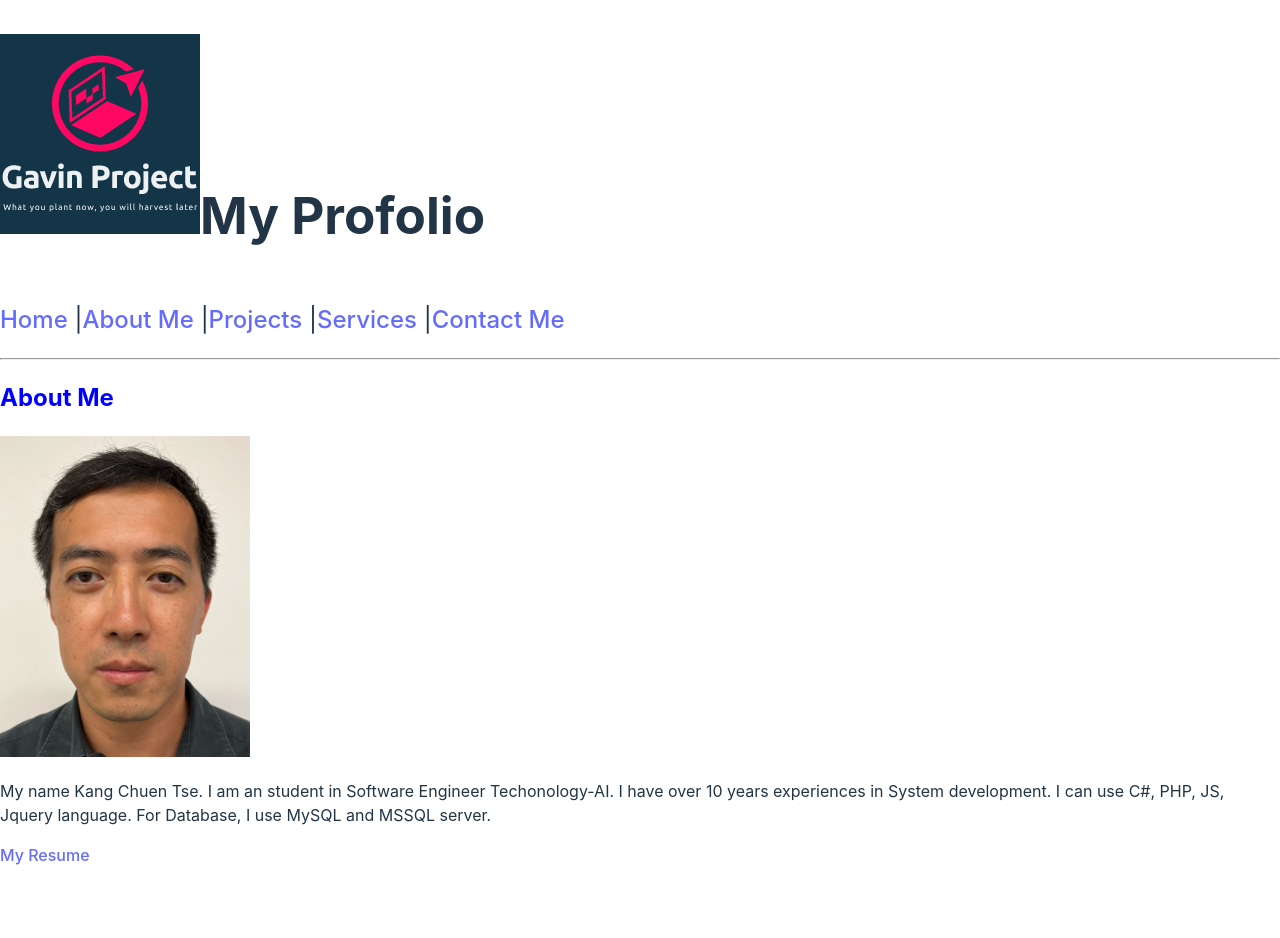
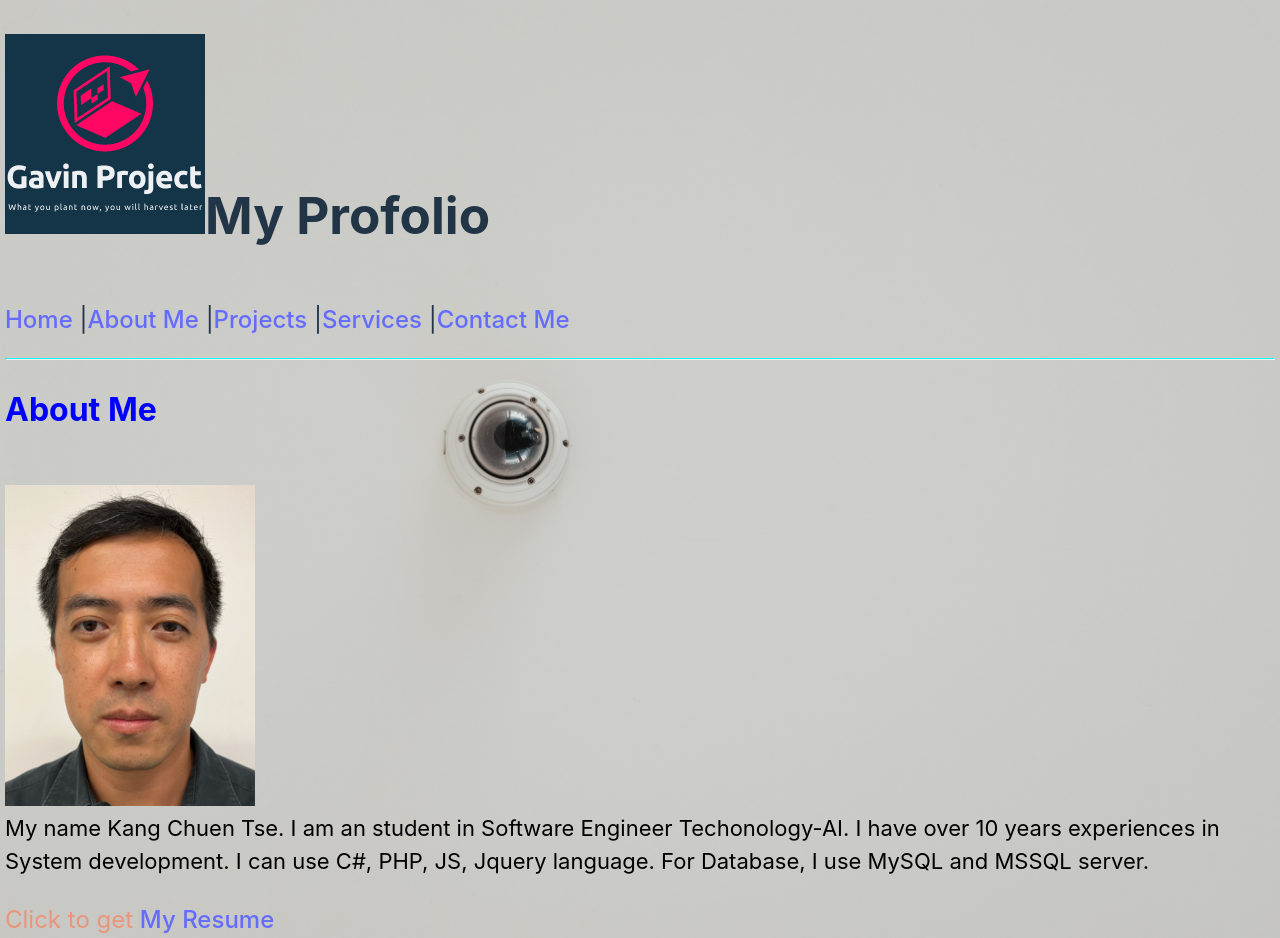
Before and after one commit to gavinlikewind/COMP229SEC002W24_LabAssignment1, a React (Vite) app in the folder LabAssignment1/: page /aboutme in a window 1280 px wide. Before the commit the page ends 867 px from the top, so only its background shows below. Built offline with nearby package versions, Linux system fonts and the light colour scheme.

Commit message:
- layout adjust - add comment

```diff
--- a/LabAssignment1/pages/AboutMe .jsx
+++ b/LabAssignment1/pages/AboutMe .jsx
@@ -2,9 +2,13 @@ export default function AboutMe(){
     return(
         <>
             <h2>About Me</h2>
+            <br />
             <img class="myImage" src="../images/IMG_0702.PNG" />
-            <p>My name Kang Chuen Tse. I am an student in Software Engineer Techonology-AI. I have over 10 years experiences in System development. I can use C#, PHP, JS, Jquery language. For Database, I use MySQL and MSSQL server.</p>
-            <a href="../src/myResume.pdf" download >My Resume</a>
+            <br />
+            <span className="subDetail">My name Kang Chuen Tse. I am an student in Software Engineer Techonology-AI. I have over 10 years experiences in System development. I can use C#, PHP, JS, Jquery language. For Database, I use MySQL and MSSQL server.</span>
+            <br />
+            <br />
+            <span className="aboutmeLinkText">Click to get <a href="../src/myResume.pdf" download >My Resume</a></span>
         </>
 
     );
--- a/LabAssignment1/pages/ContactMe.jsx
+++ b/LabAssignment1/pages/ContactMe.jsx
@@ -35,6 +35,7 @@ export default function ContactMe(){
 
             </script>
             <h2>Contact Me</h2>
+            {/* contact me method list */}
             <ul className="ulContactUs">
                 <li >
                     <div>
@@ -62,6 +63,9 @@ export default function ContactMe(){
             </ul>
 
             <br />
+
+            {/* sending message form */}
+
             <h3>Or send message to me by below form</h3>
             <form method="post" onSubmit={processSubmit}>
                 <table cellPadding="5" cellSpacing="5">
@@ -88,7 +92,7 @@ export default function ContactMe(){
                             <td colSpan="3"><textarea className="messageText" id="txtMessage" name="txtMessage" rows="10" columns="500" required="required"></textarea></td>
                         </tr>
                         <tr>
-                            <td colSpan="4"><input type="submit" id="btnSubmit" value="Send" /></td>
+                            <td colSpan="4"><input className='btnSubmit' type="submit" id="btnSubmit" value="Send" /></td>
                         </tr>
                     </tbody>
                 </table>
--- a/LabAssignment1/pages/Home.jsx
+++ b/LabAssignment1/pages/Home.jsx
@@ -1,9 +1,14 @@
+import React from "react";
+import { Link } from "react-router-dom";
+
 export default function Home(){
     return (
         <>
             <h2>Welcome, everone! I am Gavin, nice to meet you.</h2>
             <br />
             <h3>To graduate in Software Engineer Technology-AI, enjoy my study journey.</h3>
+            <br />
+            <span className="subDetail">If hope to know more about me, please click <Link to="aboutme">About Me</Link>. You can find what <Link to="projects">Projects</Link> , I have joined in the past. In <Link to="Services">Services</Link> page, you will find services that I able to provide. Please feel free to <Link to="contactme">Contact Me</Link> if necessary</span>
         </>
     );
 }
--- a/LabAssignment1/pages/Layout.jsx
+++ b/LabAssignment1/pages/Layout.jsx
@@ -7,6 +7,7 @@ export default function Layout(){
         <>
             <h1><img src="./images/myLogo.png" alt="My Logo" />My Profolio</h1>
             <br />
+            {/* Navigation Bar  */}
             <nav>
                 <Link to="/">Home</Link> |
                 <Link to="aboutme">About Me</Link> |
--- a/LabAssignment1/pages/Projects.jsx
+++ b/LabAssignment1/pages/Projects.jsx
@@ -1,11 +1,14 @@
 import React from "react";
+
+/* 2D-Array of my projects deatil */
 var projectList = [
-    ["../images/VTC.JPG", "To build up and maintain the Content Management System(CRM) of VTC"],
-    ["../images/CLP.JPG", "To upgrade the online customer services of CLP"],
-    ["../images/Orix.JPG", "To help to build up an online loan application form"],
-    ["../images/HKTDC.JPG", "To set an one page style website for HKTDC, and build-up the Content Management System(CRM)"]
+    ["../images/VTC.JPG", "Beging a main system developer to build up and maintain the Content Management System(CRM) of VTC"],
+    ["../images/CLP.JPG", "To upgrade the online customer services of CLP as API connector role"],
+    ["../images/Orix.JPG", "Being a System Analyst to help to build up an online loan application form"],
+    ["../images/HKTDC.JPG", "To set an one page style website for HKTDC, and build-up the Content Management System(CRM) as a back-end developer role"]
 ];
 
+/* user the 2D-Array of my projects deatil to build ul */
 const PList = () => {
     return React.createElement(
         "ul",
@@ -37,7 +40,8 @@ export default function Projects(){
     return(
         <>
             <h2>Projects</h2>
-            <p className="subDetail">I take pride in paying attention to the smallest details and making sure my work is pixel perfect.</p>
+            <h3>I take pride in paying attention to the smallest details and making sure my work is pixel perfect.</h3>
+            {/* show the project list ul tag */}
             <PList />
         </>
     );
--- a/LabAssignment1/pages/Services.jsx
+++ b/LabAssignment1/pages/Services.jsx
@@ -1,11 +1,13 @@
 import React from "react";
 
+/* 2D-Array of my services deatil */
 var serviceList = [
     ["../images/WebServer.jpeg", "To set up Web Server"],
     ["../images/SystemDevelopment.png", "To develop customize system"],
     ["../images/Bugfix.jpeg", "To bug fix "]
 ];
 
+/* user the 2D-Array of my services deatil to build ul */
 const ServiceItems = () => {
     return React.createElement(
         "ul",
@@ -37,7 +39,8 @@ export default function Services(){
     return(
         <>
             <h2>Services</h2>
-            <p className="subDetail">I am excited to provide following services.</p>
+            <h3>I am excited to provide following services.</h3>
+            {/* add the services list ul tag */}
             <ServiceItems />
         </>
     );
--- a/LabAssignment1/src/index.css
+++ b/LabAssignment1/src/index.css
@@ -12,12 +12,19 @@
   font-weight: 400;
   color-scheme: light dark;
   color: rgba(255, 255, 255, 0.87);
-  background-color: #242424;
+  /*background-color: #242424;*/
+  background-image: url("../images/bernard-hermant-zqx58cvjR5A-unsplash.jpg");
+  background-size: cover;
   font-synthesis: none;
   text-rendering: optimizeLegibility;
   -webkit-font-smoothing: antialiased;
   -moz-osx-font-smoothing: grayscale;
 }
+
+hr {
+  border-top: 1px solid aqua;
+}
+
 
 a {
   font-weight: 500;
@@ -35,17 +42,28 @@ body {
   place-items: center;
   min-width: 320px;
   min-height: 100vh;
+  margin-left: 5px;
+  margin-right: 5px;
 }
 
+/*css for header tags */
 h1 {
   font-size: 3.2em;
   line-height: 1.1;
 }
 
 h2 {
+  font-size: 2em;
   color: blue;
 }
 
+h3{
+  font-size: 1.8em;
+  color: red;
+  font-weight: 500;
+}
+
+/*default css for button*/
 button {
   border-radius: 8px;
   border: 1px solid transparent;
@@ -81,6 +99,13 @@ button:focus-visible {
   }
 }
 
+.aboutmeLinkText{
+  color: darksalmon;
+  font-size: 1.5em;
+  font-weight: 400;
+}
+
+/*default css for nav*/
 nav {
   float:left;
   font-size:x-large;
@@ -88,6 +113,12 @@ nav {
 
 .myImage{
   width: 250px;
+}
+
+/*css for ul,li*/
+ul {
+  list-style: none;
+  color: darkolivegreen;
 }
 
 li{
@@ -106,10 +137,12 @@ li{
 }
 
 .subDetail{
+  color: black;
   font-size: 22px;
-  font-weight: 300;
+  font-weight: 400;
 }
 
+/*css for contactme page*/
 .contactmeIcon{
   width: 30px;
 }
@@ -139,3 +172,12 @@ li{
   font-size: x-large;
   width: 227px;
 }
+
+td{
+  color: #1a1a1a;
+  font-weight: 500;
+}
+
+.btnSubmit {
+  font-size:xx-large;
+}
```
Also changed, not shown: LabAssignment1/images/bernard-hermant-zqx58cvjR5A-unsplash.jpg (added), LabAssignment1/images/markus-spiske-MgtHZ4zlC1U-unsplash.jpg (added).
